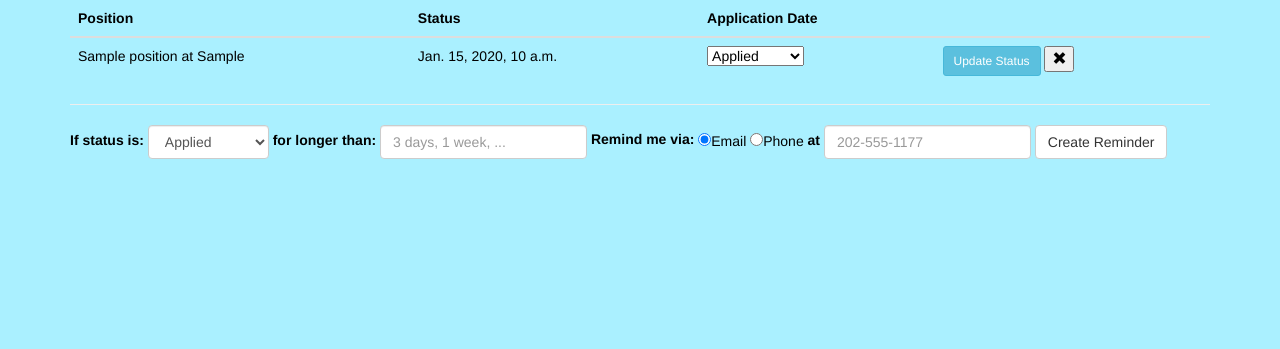
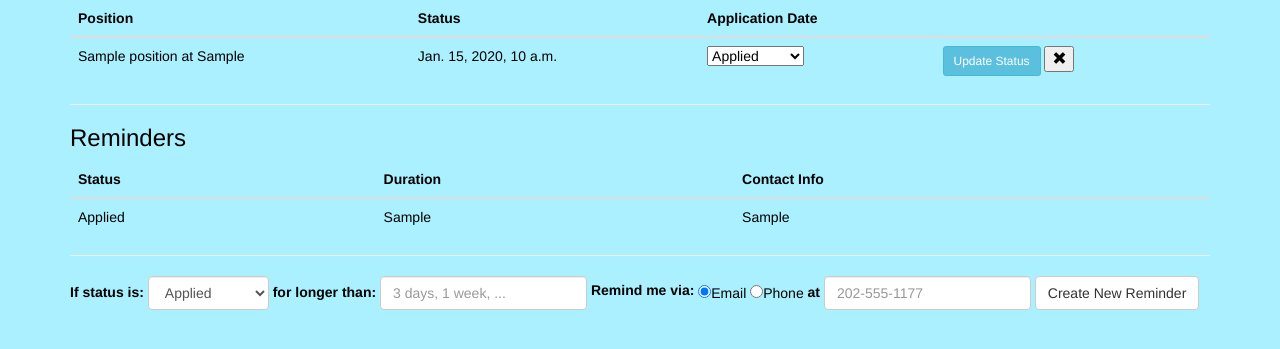
Before and after one commit to merdey/ApPy, a Django app: page /applications in a window 1280 px wide. Shown: the part 120-469 px from the top of the page. Run offline with Django 3.2, Linux system fonts and the light colour scheme; a user stored in the database is signed in; tables that the repository leaves empty hold one stand-in row (values such as "Sample post"); some libraries are stand-ins or nearby versions.

Commit message:
Add reminders table/create_reminder view

```diff
--- a/appy/urls.py
+++ b/appy/urls.py
@@ -12,6 +12,7 @@ urlpatterns = [
     url(r'^applications$', 'appy.views.applications', name='applications'),
 
     url(r'^create-position', 'appy.views.create_position'),
+    url(r'^create-reminder', 'appy.views.create_reminder'),
 
     url(r'^apply$', 'appy.views.apply'),
     url(r'^update-status$', 'appy.views.update_status'),
--- a/appy/views.py
+++ b/appy/views.py
@@ -10,7 +10,10 @@ from django.shortcuts import redirect
 from django.shortcuts import render
 from django.views.decorators.http import require_POST
 
-from appy.models import Application, Position, Tag
+from appy.models import Application
+from appy.models import Position
+from appy.models import Reminder
+from appy.models import Tag
 from appy.utils import apply_for_position
 from appy.utils import search_positions
 from appy.utils import sort_positions
@@ -107,13 +110,35 @@ def create_position(request):
 
 
 @login_required
+@require_POST
+def create_reminder(request):
+    status = request.POST['reminder-status']
+    duration = request.POST['reminder-duration']
+    contact_method = request.POST['reminder-method']
+    contact_info = request.POST['reminder-contact-info']
+
+    if Reminder.is_valid_duration(duration):
+        Reminder.objects.create(
+            user=request.user,
+            status=status,
+            duration=duration,
+            contact_method=contact_method,
+            contact_info=contact_info,
+        )
+
+    return applications(request)
+
+
+@login_required
 def applications(request):
     applications = Application.objects.filter(user=request.user)
     status_choices = Application.STATUS_CHOICES
+    reminders = Reminder.objects.filter(user=request.user)
 
     return render(request, 'applications.html', {
         'applications': applications,
         'status_choices': status_choices,
+        'reminders': reminders,
     })
 
 
--- a/templates/applications.html
+++ b/templates/applications.html
@@ -39,7 +39,31 @@
 
         <hr>
 
-        <form class="form-inline" action="/create-reminder">
+        {% if reminders %}
+            <table class="table table-hover">
+                <h3>Reminders</h3>
+                <thead>
+                    <tr>
+                        <th>Status</th>
+                        <th>Duration</th>
+                        <th>Contact Info</th>
+                    </tr>
+                </thead>
+                <tbody>
+                    {% for rem in reminders %}
+                    <tr>
+                        <td>{{ rem.get_status_display }}</td>
+                        <td>{{ rem.duration }}</td>
+                        <td>{{ rem.contact_info }}</td>
+                    </tr>
+                    {% endfor %}
+                </tbody>
+            </table>
+        {% endif %}
+
+        <hr>
+
+        <form class="form-inline" action="/create-reminder" method="post">{% csrf_token %}
             <div class="form-group">
                 <label for="reminder-status">If status is: </label>
                 <select class="form-control" id="reminder-status" name="reminder-status">
@@ -51,11 +75,11 @@
 
             <div class="form-group">
                 <label for="reminder-duration"> for longer than: </label>
-                <input type="text" class="form-control" id="reminder-duration" placeholder="3 days, 1 week, ...">
+                <input type="text" class="form-control" name="reminder-duration" id="reminder-duration" placeholder="3 days, 1 week, ...">
             </div>
 
             <div class="form-group">
-                <label for="reminder-duration"> Remind me via: </label>
+                <label> Remind me via: </label>
                 <div class="radio">
                     <label><input type="radio" name="reminder-method" id="reminder-method-email" value="email" checked>Email</label>
                 </div>
@@ -65,11 +89,11 @@
             </div>
 
             <div class="form-group">
-                <label for="reminder-duration"> at </label>
-                <input type="text" class="form-control" id="reminder-contact-info" placeholder="202-555-1177">
+                <label for="reminder-contact-info"> at </label>
+                <input type="text" class="form-control" name="reminder-contact-info" id="reminder-contact-info" placeholder="202-555-1177">
             </div>
 
-            <button type="submit" class="btn btn-default">Create Reminder</button>
+            <button type="submit" class="btn btn-default">Create New Reminder</button>
         </form>
     {% else %}
         <div>You haven't applied to any positions yet. <a href="{% url 'positions' %}">Apply here</a></div>
```
